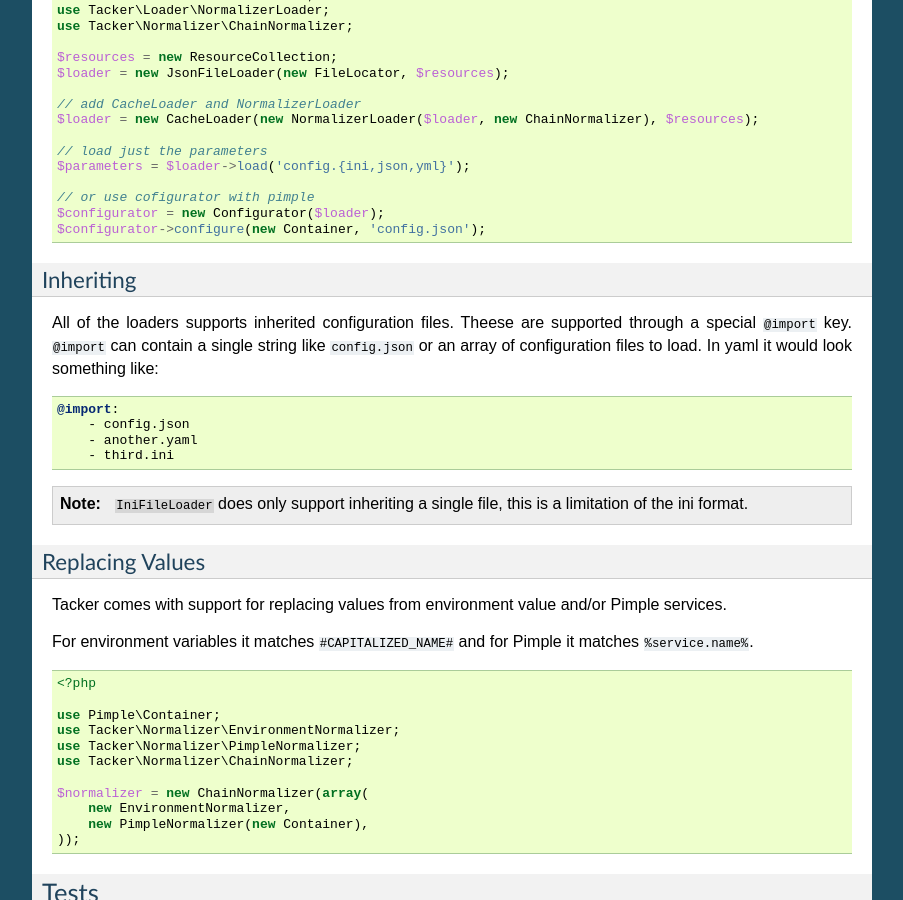
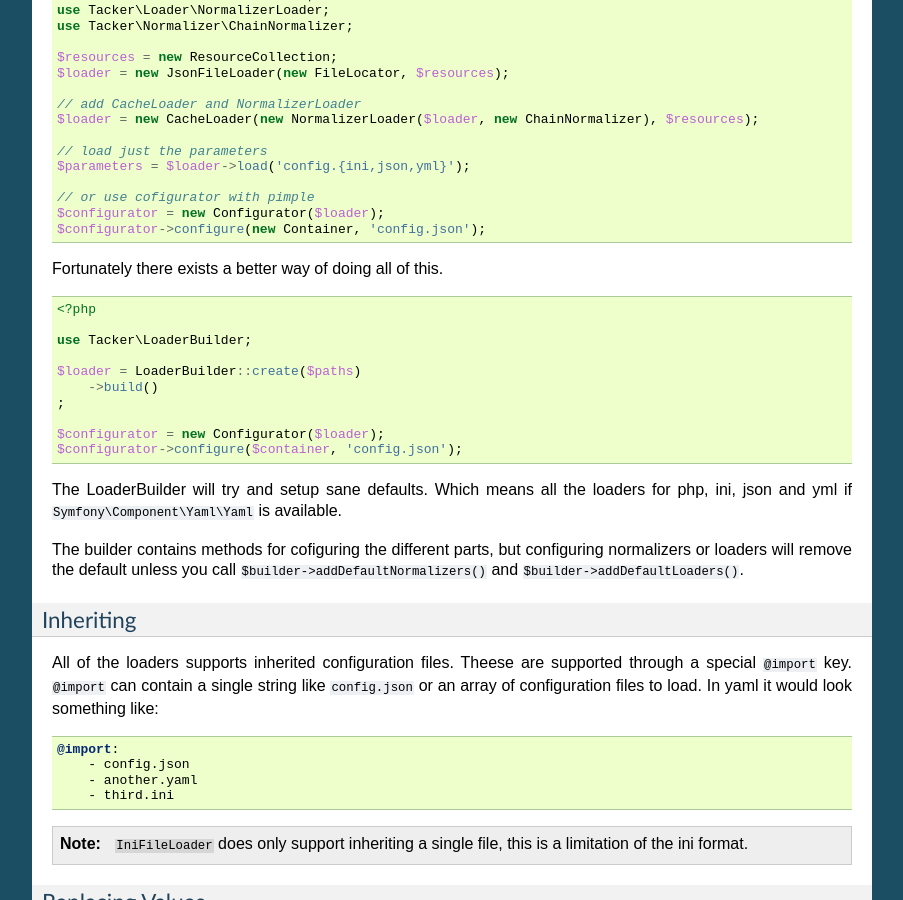
Before and after one commit to flint/tacker, a Sphinx documentation site: the page built from doc/index.rst, in a window 1280 px wide and 900 px high, scrolled down 756 px. Shown: the whole window, without its empty margins (198-1101 px from the left). Built offline with Sphinx 7.4.7, drawn with Linux system fonts in a browser that asks for light colours.

Commit message:
Docs about LoaderBuilder

```diff
--- a/doc/index.rst
+++ b/doc/index.rst
@@ -58,6 +58,27 @@ Getting Started
     $configurator = new Configurator($loader);
     $configurator->configure(new Container, 'config.json');
 
+Fortunately there exists a better way of doing all of this.
+
+.. code-block:: php
+
+    <?php
+
+    use Tacker\LoaderBuilder;
+
+    $loader = LoaderBuilder::create($paths)
+        ->build()
+    ;
+
+    $configurator = new Configurator($loader);
+    $configurator->configure($container, 'config.json');
+
+The LoaderBuilder will try and setup sane defaults. Which means all the loaders for php, ini, json and yml if
+``Symfony\Component\Yaml\Yaml`` is available.
+
+The builder contains methods for cofiguring the different parts, but configuring normalizers or loaders will
+remove the default unless you call ``$builder->addDefaultNormalizers()`` and ``$builder->addDefaultLoaders()``.
+
 Inheriting
 ~~~~~~~~~~
 
```
